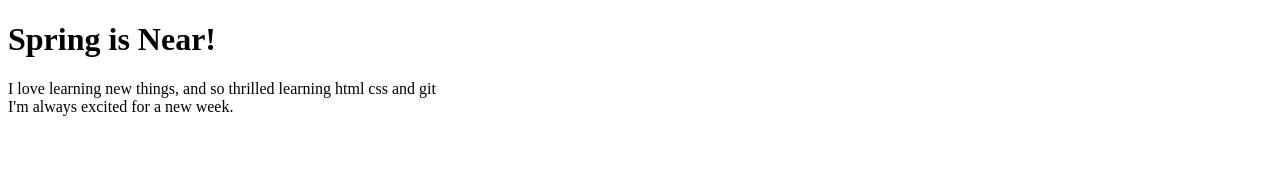
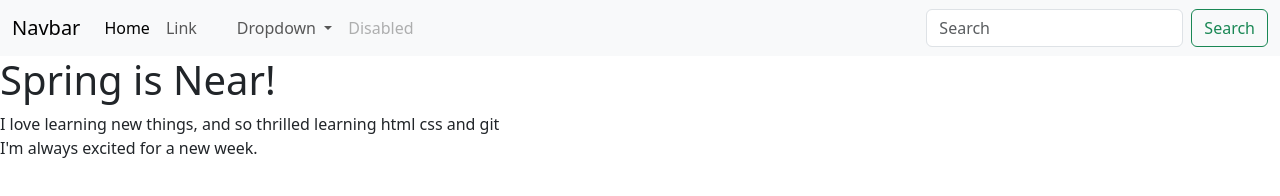
Before and after one commit to onyeu07/Spring, a plain HTML site: page index.html in a window 1280 px wide. Drawn offline with nearby package versions, Linux system fonts and the light colour scheme.

Commit message:
Added Bootstrap

```diff
--- a/index.html
+++ b/index.html
@@ -3,10 +3,55 @@
 <head>
     <meta charset="UTF-8">
     <meta name="viewport" content="width=device-width, initial-scale=1.0">
+    <link rel="stylesheet" href="https://cdn.jsdelivr.net/npm/bootstrap@5.3.3/dist/css/bootstrap.min.css">
     <link rel="stylesheet" href="styles.css">
+
     <title>Document</title>
 </head>
 <body>
+    <nav class="navbar navbar-expand-lg bg-body-tertiary">
+        <div class="container-fluid">
+          <a class="navbar-brand" href="#">Navbar</a>
+          <button class="navbar-toggler" type="button" data-bs-toggle="collapse" data-bs-target="#navbarSupportedContent" aria-controls="navbarSupportedContent" aria-expanded="false" aria-label="Toggle navigation">
+            <span class="navbar-toggler-icon"></span>
+          </button>
+          <div class="collapse navbar-collapse" id="navbarSupportedContent">
+            <ul class="navbar-nav me-auto mb-2 mb-lg-0">
+              <li class="nav-item">
+                <a class="nav-link active" aria-current="page" href="#">Home</a>
+              </li>
+              <li class="nav-item">
+                <a class="nav-link" href="#">Link</a>
+              </li>
+              <div class="container">
+                <div class="jumbotron">
+
+                </div>
+            </div>
+              <li class="nav-item dropdown">
+                <a class="nav-link dropdown-toggle" href="#" role="button" data-bs-toggle="dropdown" aria-expanded="false">
+                  Dropdown
+                </a>
+                <ul class="dropdown-menu">
+                  <li><a class="dropdown-item" href="#">Action</a></li>
+                  <li><a class="dropdown-item" href="#">Another action</a></li>
+                  <li><hr class="dropdown-divider"></li>
+                  <li><a class="dropdown-item" href="#">Something else here</a></li>
+                </ul>
+              </li>
+              <li class="nav-item">
+                <a class="nav-link disabled" aria-disabled="true">Disabled</a>
+              </li>
+            </ul>
+            <form class="d-flex" role="search">
+              <input class="form-control me-2" type="search" placeholder="Search" aria-label="Search">
+              <button class="btn btn-outline-success" type="submit">Search</button>
+            </form>
+          </div>
+        </div>
+      </nav>
+
+
     <h1>Spring is Near!</h1>
     <p>
         I love learning new things, and so thrilled learning html css and git <br> I'm always excited for a new week.
```
